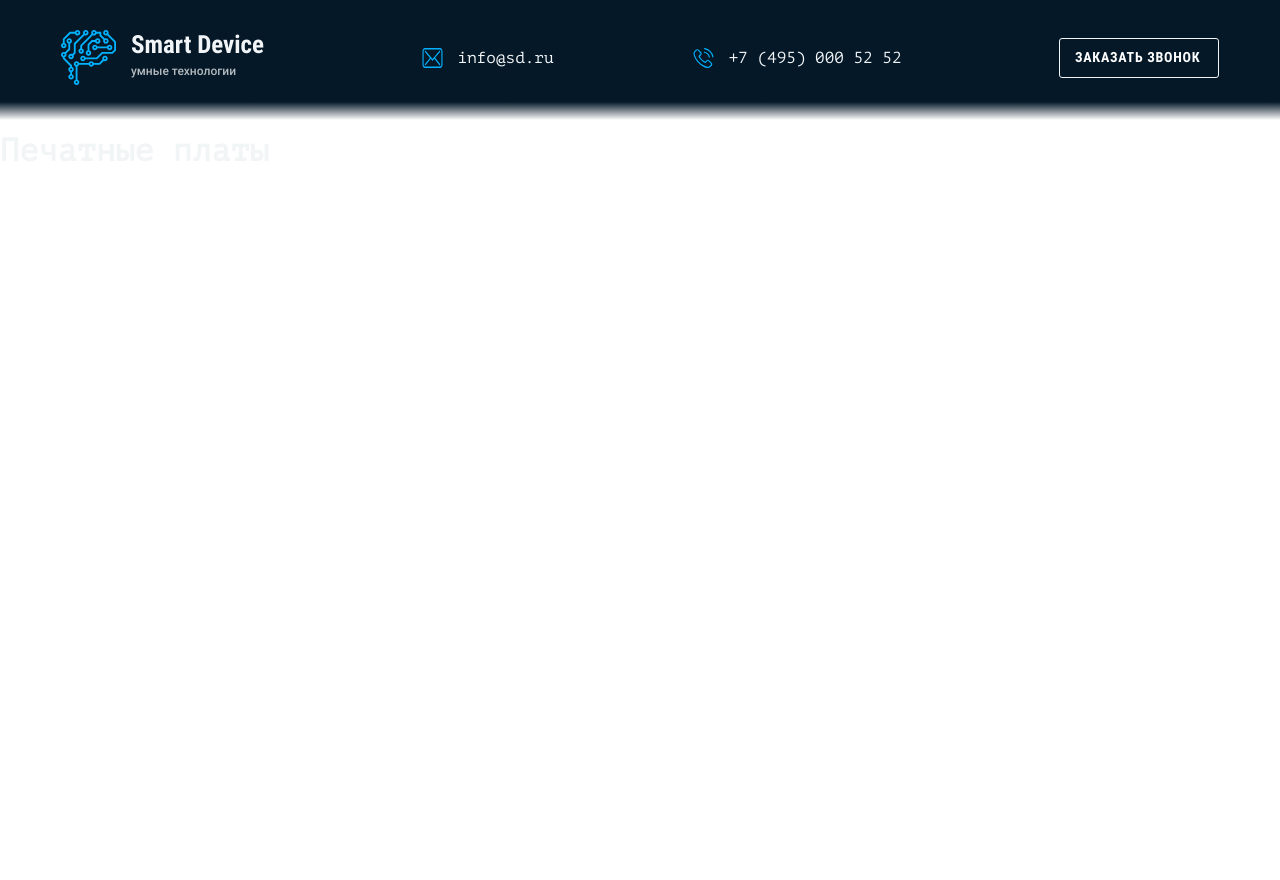
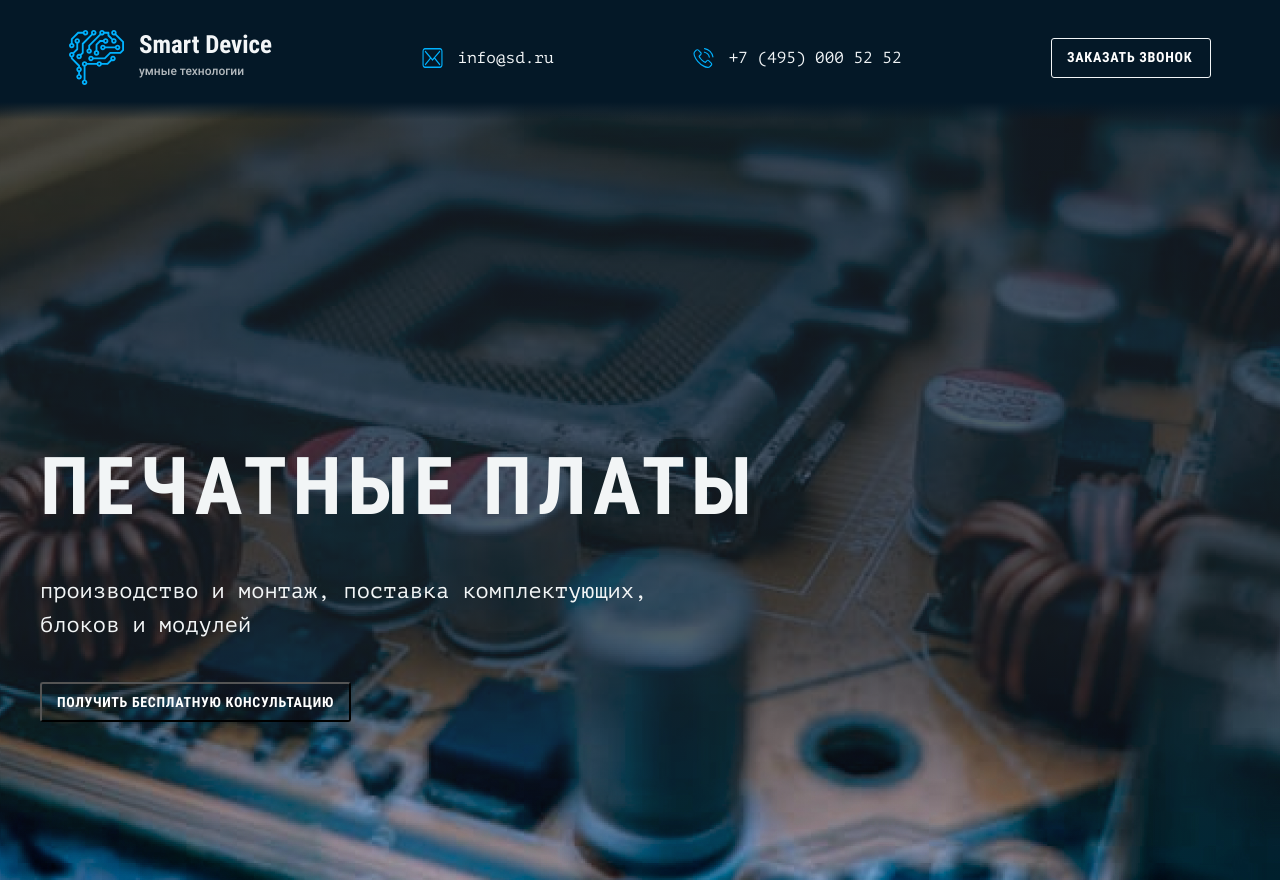
Before and after one commit to Dedserv/Smart-Device, a website built with webpack: page source/index.html in a window 1280 px wide. Before the commit the page ends 800 px from the top, so only its background shows below. Built offline with nearby package versions, Linux system fonts and the light colour scheme; files whose address does not match are found by name.

Commit message:
Добавляет главный экран

```diff
--- a/source/index.html
+++ b/source/index.html
@@ -12,19 +12,17 @@
       <header class="main-header">
         <div class="main-header__wrapper container">
           <div class="logotype">
-            <a href="#">
-              <div class="main-header__logo">
+            <a class="main-header__logo" href="#">
               <img
                 class="logotype__img"
                 width="55"
                 height="55"
                 src="/img/svg/logo.svg"
-                  alt=""
+                alt="Логотип компании Smart Device"
               />
               <div class="main-header__logo-inner">
                 <p class="logotype__title">Smart Device</p>
                 <p class="logotype__subtitle">умные технологии</p>
-                </div>
               </div>
             </a>
           </div>
@@ -81,7 +79,19 @@
         </div>
       </header>
       <main>
-        <section><h1>Печатные платы</h1></section>
+        <section class="introducing">
+          <div class="container">
+            <div class="introducing__inner">
+              <h1 class="introducing__title introducing__title-text">
+                Печатные платы
+              </h1>
+              <p class="introducing__description introducing__description-text">
+                производство и монтаж, поставка комплектующих, блоков и модулей
+              </p>
+              <button class="btn">Получить бесплатную консультацию</button>
+            </div>
+          </div>
+        </section>
       </main>
       <footer>
         <div class="container"></div>
--- /dev/null
+++ b/source/sass/blocks/introducing.scss
@@ -0,0 +1,100 @@
+.introducing {
+  position: absolute;
+  top: 0px;
+  z-index: 1;
+  height: 880px;
+  width: 100%;
+  background-position: center;
+  background-repeat: no-repeat;
+  background-image: url("../img/background-img_desktop.jpg");
+
+  @media (min-width: $vp-770) {
+    @include retina {
+      background-image: url("../img/background-img_desktop@2x.jpg");
+      background-size: cover;
+    }
+  }
+
+  &::after {
+    content: "";
+    position: absolute;
+    width: 100%;
+    height: 100%;
+    top: 0;
+    left: 0;
+    z-index: 2;
+    background: linear-gradient(
+      180deg,
+      rgba(25, 32, 36, 0.7) 71.72%,
+      rgba(25, 32, 36, 0) 100%
+    );
+  }
+
+  @include vp-770 {
+    height: 640px;
+    background-image: url("../img/background-img_tablet.jpg");
+    background-position: 55% 0;
+
+    @include retina {
+      background-image: url("../img/background-img_tablet@2x.jpg");
+      background-size: cover;
+      height: 640px;
+    }
+
+    &::after {
+      height: 640px;
+    }
+  }
+
+  @include vp-320 {
+    height: 560px;
+    background-image: url("../img/background-img_mobile.jpg");
+
+    @include retina {
+      background-image: url("../img/background-img_mobile@2x.jpg");
+      background-size: cover;
+    }
+
+    &::after {
+      height: 560px;
+    }
+  }
+}
+
+.introducing__inner {
+  position: absolute;
+  top: 50%;
+  z-index: 20;
+}
+
+.introducing__title-text {
+  font-family: "Roboto Condensed";
+  font-weight: 700;
+  font-size: 80px;
+  line-height: 94px;
+  letter-spacing: 0.07em;
+  text-transform: uppercase;
+
+  @include vp-770 {
+    font-size: 64px;
+    line-height: 75px;
+  }
+}
+
+.introducing__title {
+  margin: 0;
+  margin-bottom: 40px;
+  padding: 0;
+}
+
+.introducing__description-text {
+  line-height: 155%;
+  font-size: 22px;
+}
+
+.introducing__description {
+  max-width: 685px;
+  margin: 0;
+  margin-bottom: 40px;
+  padding: 0;
+}
--- a/source/sass/blocks/logotype.scss
+++ b/source/sass/blocks/logotype.scss
@@ -1,4 +1,7 @@
 .logotype {
+  display: flex;
+  flex-shrink: 0;
+
   @include hover {
     opacity: 0.8;
   }
--- a/source/sass/blocks/main-header.scss
+++ b/source/sass/blocks/main-header.scss
@@ -1,6 +1,7 @@
 .main-header {
   width: 100%;
   padding: 30px 0 35px;
+  z-index: 10;
   background: $blackpearl-to-bottom;
 
   @include vp-770 {
@@ -23,7 +24,6 @@
 .main-header__logo {
   display: flex;
   margin-right: 8px;
-  flex-shrink: 0;
 
   @include vp-770 {
     margin-right: 0;
--- a/source/sass/global/container.scss
+++ b/source/sass/global/container.scss
@@ -3,10 +3,6 @@
   max-width: 1920px;
   margin: 0 auto;
   padding: 0 40px;
-
-  @include vp-1439 {
-    padding: 0 32px;
-  }
 
   @include vp-1023 {
     padding: 0 24px;
--- a/source/sass/blocks/control.scss
+++ b/source/sass/global/control.scss
@@ -27,7 +27,7 @@
       &:before {
         content: "";
         position: absolute;
-        background-image: url("../img/svg/apply.svg");
+        background-image: url("../../img/svg/apply.svg");
         background-repeat: no-repeat;
         top: 3px;
         left: 2px;
--- a/source/sass/style.scss
+++ b/source/sass/style.scss
@@ -14,6 +14,7 @@
 @import "global/reboot";
 @import "global/utils";
 @import "global/container";
+@import "global/control";
 
 // Blocks
 // ---------------------------------
@@ -26,7 +27,7 @@
 @import "blocks/logotype";
 @import "blocks/main-header";
 @import "blocks/form";
-@import "blocks/control";
+@import "blocks/introducing";
 
 // ---------------------------------
 
```
Also changed, not shown: build/css/style.css, build/css/style.min.css, build/index.html, 1 other file. Lines whose indentation alone changed are shown as unchanged.
